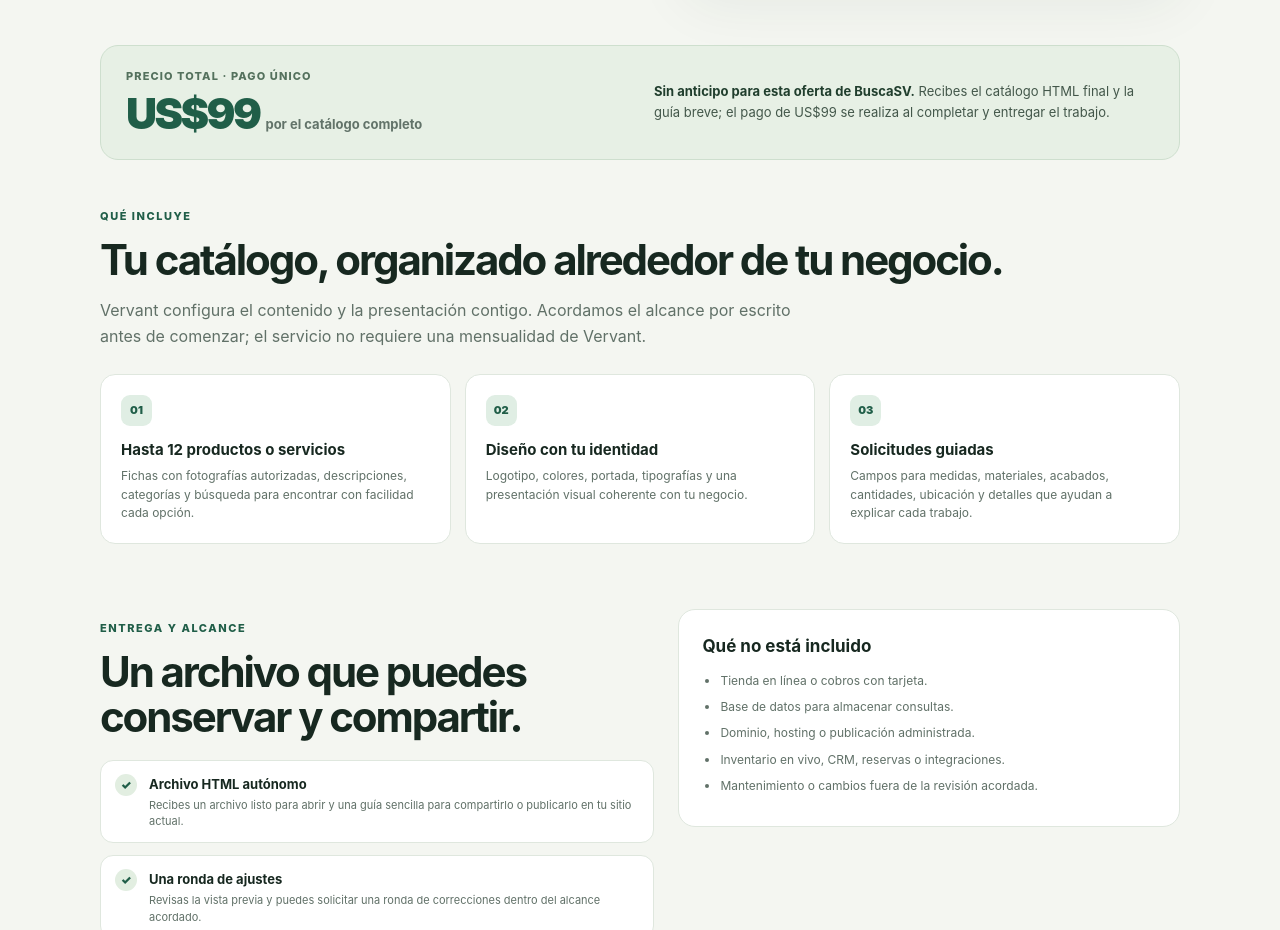
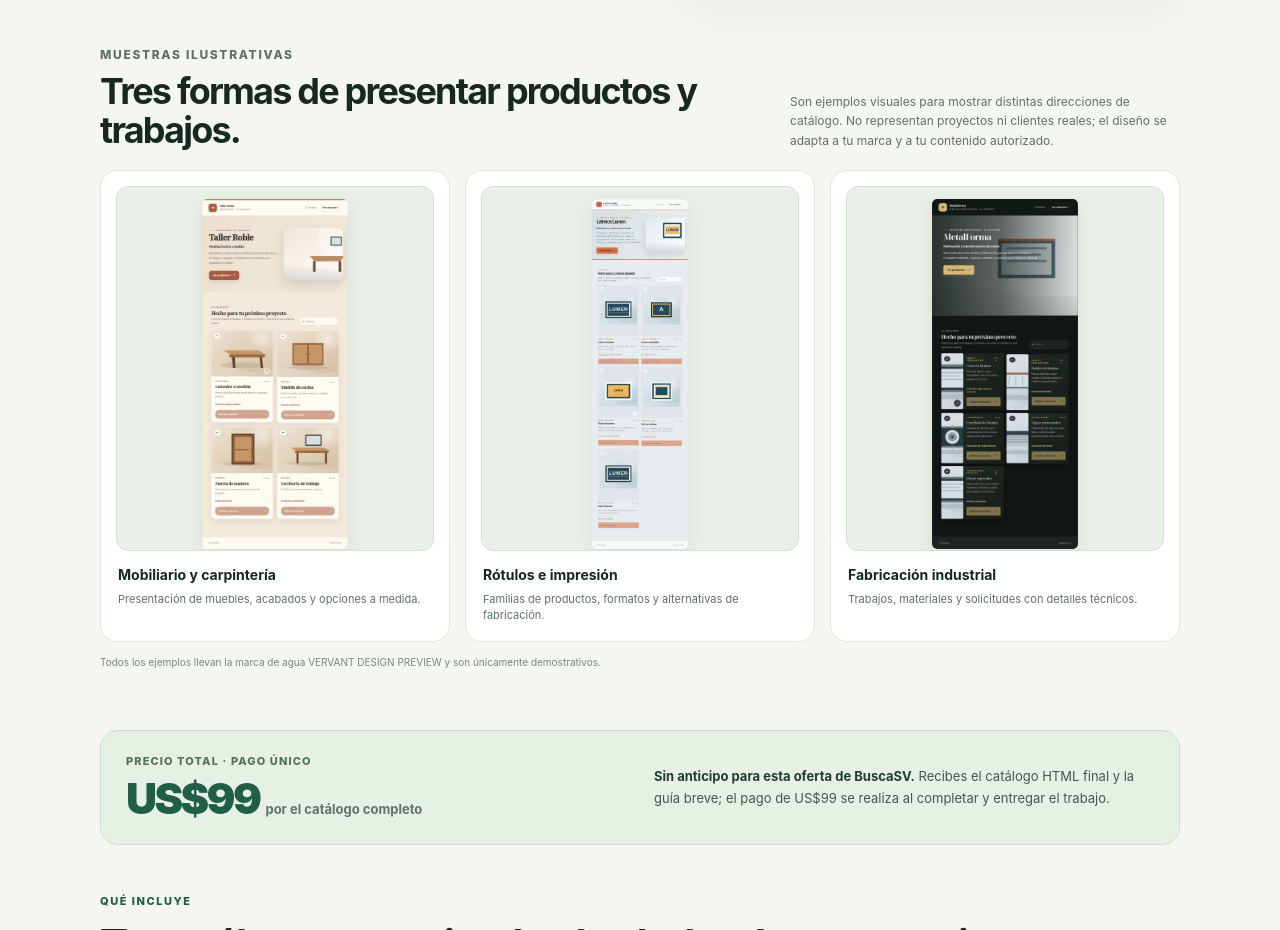
Before and after one commit to VervantHorizon/vervant-website, a plain HTML site: page negocios/buscasv/index.html in a window 1280 px wide. Shown: the part 595-1525 px from the top of the page. Drawn offline with Linux system fonts and the light colour scheme.

Commit message:
Add illustrated catalogue samples to BuscaSV landing page

```diff
--- a/negocios/buscasv/index.html
+++ b/negocios/buscasv/index.html
@@ -41,6 +41,17 @@ h1 span{color:var(--green)}
 .preview{background:#e3ece1;border:1px solid #ccdbcb;border-radius:22px;padding:15px;box-shadow:0 24px 60px #1b3f2a12}
 .preview img{display:block;width:100%;height:auto;border-radius:13px;border:1px solid #d3ded2;background:#fff}
 .preview small{display:block;color:#617168;font-size:10px;line-height:1.5;padding:10px 4px 0}
+.examples{padding:0 0 50px}
+.examples-head{display:flex;justify-content:space-between;align-items:end;gap:20px;margin:0 0 20px}
+.examples-head h2{font-size:clamp(25px,3.8vw,36px);line-height:1.08;letter-spacing:-.05em;margin:8px 0 0}
+.examples-head p{max-width:390px;font-size:12px;color:var(--muted);margin:0}
+.sample-grid{display:grid;grid-template-columns:repeat(3,1fr);gap:15px}
+.sample-card{min-width:0;background:#fff;border:1px solid var(--line);border-radius:17px;padding:15px}
+.sample-visual{display:flex;justify-content:center;align-items:flex-start;min-height:365px;padding:12px 8px 0;background:#e9f0e8;border:1px solid #d6e1d5;border-radius:12px;overflow:hidden}
+.sample-visual img{display:block;width:auto;height:350px;max-width:100%;object-fit:contain;object-position:top center;border-radius:5px;box-shadow:0 5px 18px #17372b16}
+.sample-card h3{font-size:14px;margin:13px 2px 4px}
+.sample-card p{font-size:11px;color:var(--muted);line-height:1.5;margin:0 2px 2px}
+.sample-caption{font-size:10px;color:#7a877e;margin-top:12px}
 .priceband{display:grid;grid-template-columns:1fr auto;align-items:center;gap:18px;background:#e7f0e5;border:1px solid #cedfce;border-radius:18px;padding:22px 25px;margin:0 0 48px}
 .priceband .label{font-size:11px;font-weight:850;letter-spacing:.1em;text-transform:uppercase;color:#54715d}
 .price{font-size:43px;line-height:1.1;font-weight:950;letter-spacing:-.06em;color:var(--green);margin-top:4px}
@@ -83,8 +94,8 @@ h1 span{color:var(--green)}
 .cta p{font-size:12px;color:var(--muted);margin:0}
 footer{border-top:1px solid var(--line);padding:20px 0 28px;color:#738178;font-size:11px}
 .foot{display:flex;justify-content:space-between;gap:12px;flex-wrap:wrap}
-@media(max-width:800px){.hero{grid-template-columns:1fr;gap:26px;padding:48px 0 35px}.preview{max-width:570px;width:100%;margin:auto}.grid{grid-template-columns:1fr 1fr}.included{grid-template-columns:1fr}.steps{grid-template-columns:1fr 1fr}}
-@media(max-width:560px){.wrap{width:calc(100% - 28px)}header .wrap{height:60px}.nav{font-size:12px}.nav a:not(.back){display:none}.hero{padding:36px 0 28px}h1{font-size:44px}.lead{font-size:16px}.priceband{grid-template-columns:1fr;padding:18px;gap:8px}.price{font-size:38px}.grid,.faq{grid-template-columns:1fr}.section{padding-bottom:50px}.steps{grid-template-columns:1fr}.payment-steps{padding:22px}.cta{display:block;padding:21px}.cta .btn{width:100%;margin-top:15px}}
+@media(max-width:800px){.hero{grid-template-columns:1fr;gap:26px;padding:48px 0 35px}.preview{max-width:570px;width:100%;margin:auto}.grid{grid-template-columns:1fr 1fr}.included{grid-template-columns:1fr}.steps{grid-template-columns:1fr 1fr}.sample-grid{grid-template-columns:1fr 1fr}.sample-visual{min-height:335px}.sample-visual img{height:320px}}
+@media(max-width:560px){.wrap{width:calc(100% - 28px)}header .wrap{height:60px}.nav{font-size:12px}.nav a:not(.back){display:none}.hero{padding:36px 0 28px}h1{font-size:44px}.lead{font-size:16px}.priceband{grid-template-columns:1fr;padding:18px;gap:8px}.price{font-size:38px}.grid,.faq{grid-template-columns:1fr}.section{padding-bottom:50px}.steps{grid-template-columns:1fr}.payment-steps{padding:22px}.cta{display:block;padding:21px}.cta .btn{width:100%;margin-top:15px}.examples-head{display:block}.examples-head p{margin-top:10px}.sample-grid{grid-template-columns:1fr}.sample-card{padding:13px}.sample-visual{min-height:350px}.sample-visual img{height:335px}}
 </style>
 </head>
 <body>
@@ -99,6 +110,19 @@ footer{border-top:1px solid var(--line);padding:20px 0 28px;color:#738178;font-s
     <p class="note">Servicio remoto para negocios de todo El Salvador. No necesitas saber programar.</p>
   </div>
   <div class="preview"><img src="/assets/vervant-local-catalog-preview.webp" alt="Vista ilustrativa de un catálogo digital adaptable con productos y solicitudes de cotización"><small>Vista ilustrativa para mostrar el formato. El catálogo final se adapta a la identidad y los productos autorizados de cada negocio.</small></div>
+</section>
+
+<section class="wrap examples" aria-labelledby="examples-title">
+  <div class="examples-head">
+    <div><p class="eyebrow">Muestras ilustrativas</p><h2 id="examples-title">Tres formas de presentar productos y trabajos.</h2></div>
+    <p>Son ejemplos visuales para mostrar distintas direcciones de catálogo. No representan proyectos ni clientes reales; el diseño se adapta a tu marca y a tu contenido autorizado.</p>
+  </div>
+  <div class="sample-grid">
+    <article class="sample-card"><div class="sample-visual"><img src="/assets/buscasv/01-catalogo-mobiliario-demostracion.jpg" alt="Ejemplo ilustrativo de catálogo de mobiliario y carpintería" loading="lazy"></div><h3>Mobiliario y carpintería</h3><p>Presentación de muebles, acabados y opciones a medida.</p></article>
+    <article class="sample-card"><div class="sample-visual"><img src="/assets/buscasv/02-catalogo-grafico-demostracion.jpg" alt="Ejemplo ilustrativo de catálogo de rótulos e impresión" loading="lazy"></div><h3>Rótulos e impresión</h3><p>Familias de productos, formatos y alternativas de fabricación.</p></article>
+    <article class="sample-card"><div class="sample-visual"><img src="/assets/buscasv/03-catalogo-industrial-demostracion.jpg" alt="Ejemplo ilustrativo de catálogo de fabricación industrial" loading="lazy"></div><h3>Fabricación industrial</h3><p>Trabajos, materiales y solicitudes con detalles técnicos.</p></article>
+  </div>
+  <p class="sample-caption">Todos los ejemplos llevan la marca de agua VERVANT DESIGN PREVIEW y son únicamente demostrativos.</p>
 </section>
 
 <section class="wrap">
```
Also changed, not shown: assets/buscasv/01-catalogo-mobiliario-demostracion.jpg (added), assets/buscasv/02-catalogo-grafico-demostracion.jpg (added), assets/buscasv/03-catalogo-industrial-demostracion.jpg (added).
